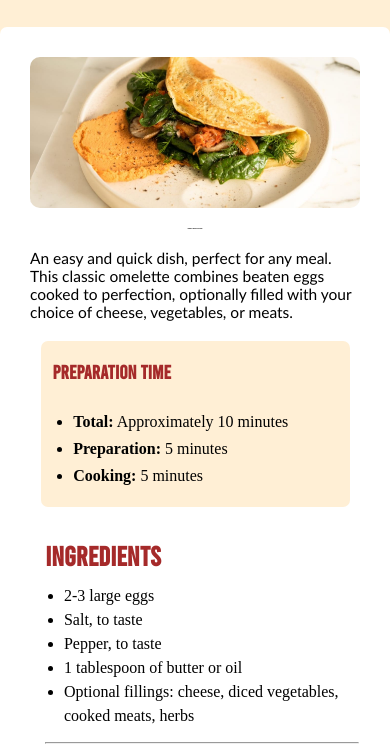
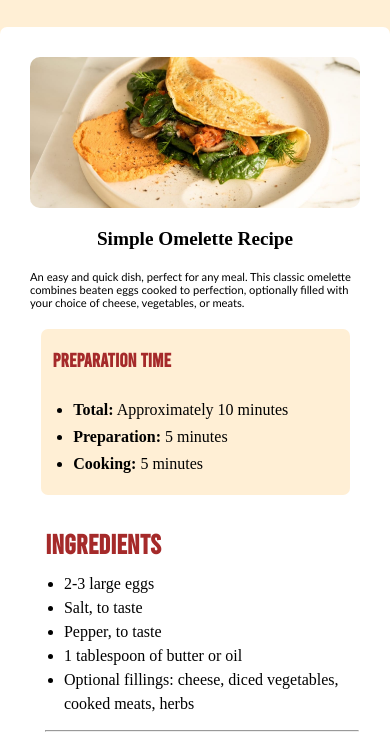
Before and after one commit to leoGomesss/projeto1, a plain HTML site: page index.html in a window 390 px wide. Shown: the top 748 px of the page. Drawn offline with Linux system fonts and the light colour scheme.

Commit message:
14012025[1]

```diff
--- a/estilo.css
+++ b/estilo.css
@@ -163,7 +163,12 @@ p {
 }
 @media (max-width: 400px){
   h1 {
-    font-size: 1.47px;
+    font-size: 1.2em;
+  }
+}
+@media (max-width: 400px){
+  p {
+    font-size: 0.7em;
   }
 }
 @media (max-width: 400px){
```
